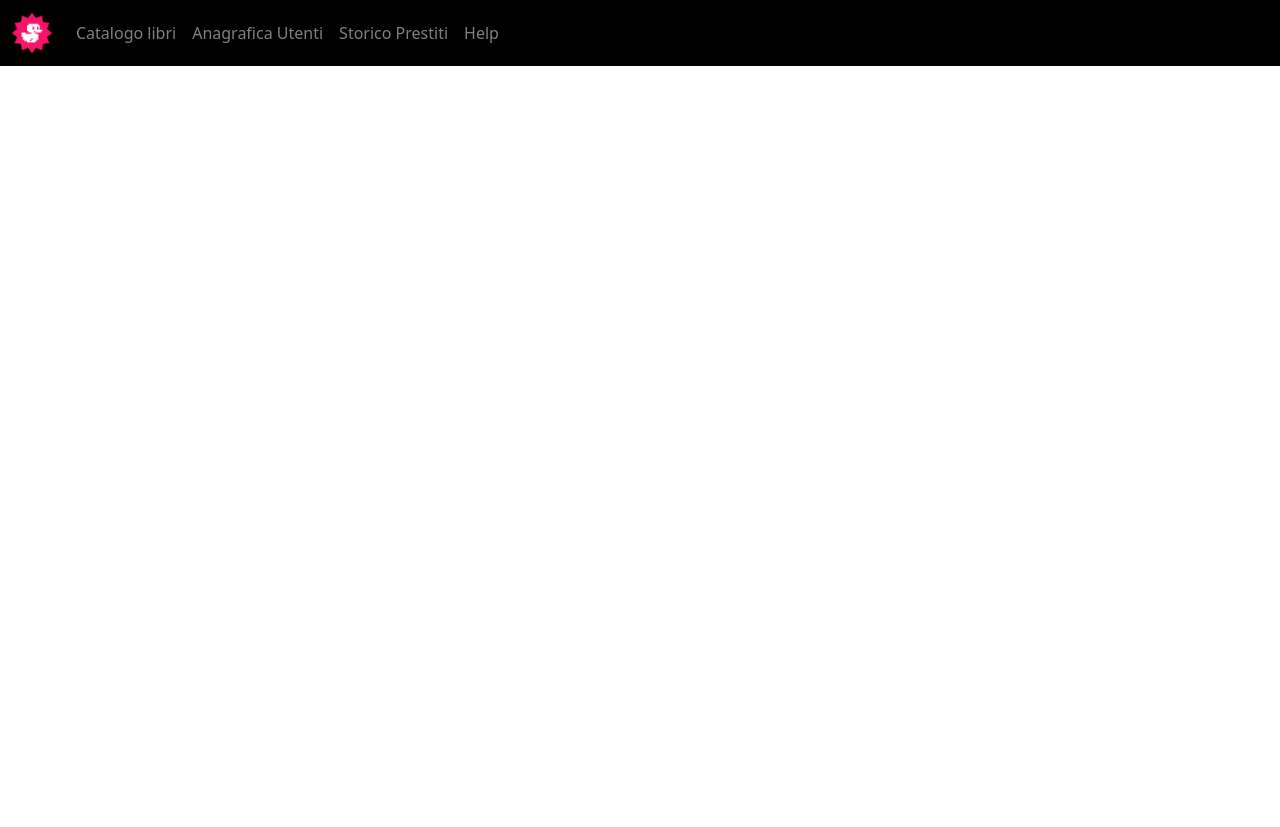
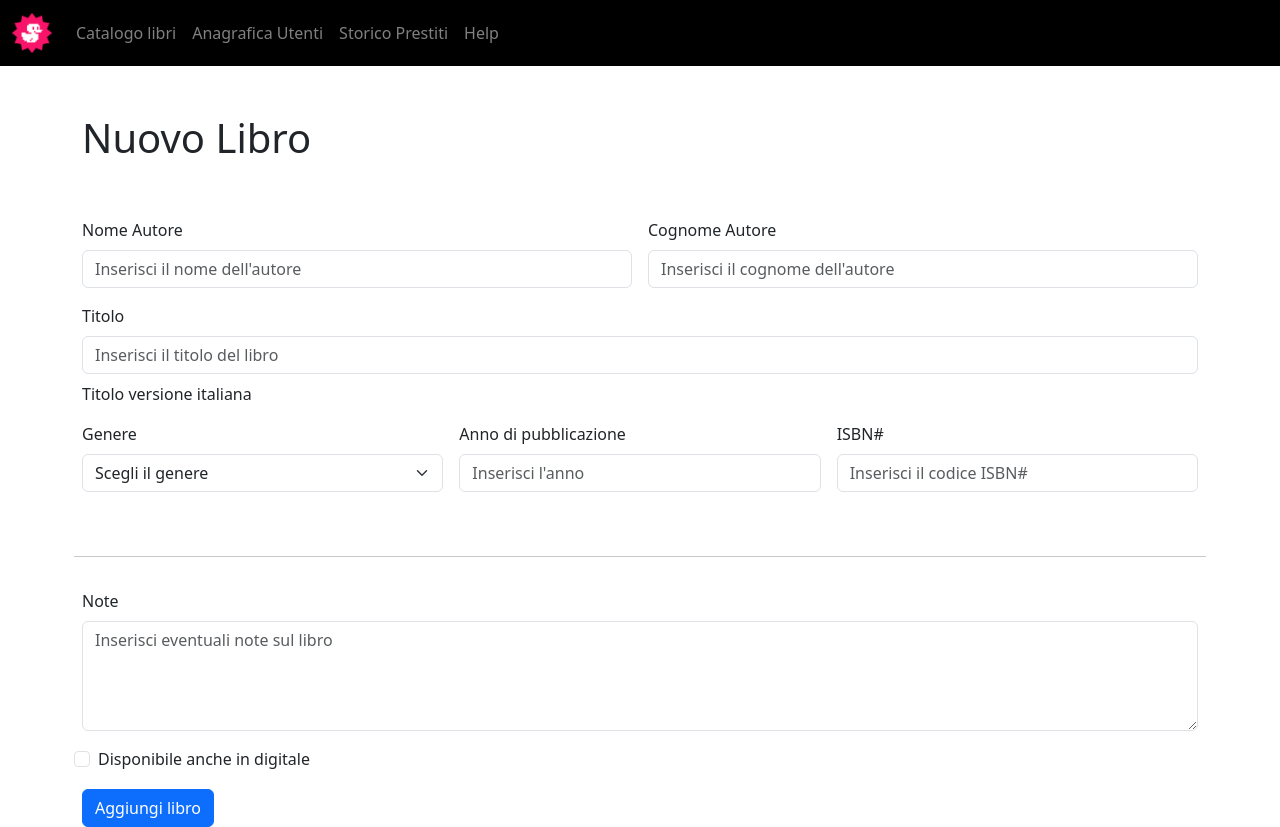
Before and after one commit to Strialuc/html-css-bootstrap-dashboard, a plain HTML site: page pages/nuovo-libro.html in a window 1280 px wide. Before the commit the page ends 800 px from the top, so only its background shows below. Drawn offline with nearby package versions, Linux system fonts and the light colour scheme.

Commit message:
esercizio completato

```diff
--- a/pages/nuovo-libro.html
+++ b/pages/nuovo-libro.html
@@ -17,7 +17,7 @@
 
 <body>
 
-      <header>
+    <header>
         <nav class="navbar navbar-expand-lg bg-black">
             <div class="container-fluid">
                 <a class="navbar-brand" href="../index.html">
@@ -49,6 +49,74 @@
 
     </header>
 
+    <main>
+        <div class="container pt-5">
+            <h1>Nuovo Libro</h1>
+            <form class="row pt-5 g-3">
+
+                <div class="col-md-6">
+                    <label for="nome-autore" class="form-label">Nome Autore</label>
+                    <input type="text" class="form-control" id="nome-autore"
+                        placeholder="Inserisci il nome dell'autore">
+                </div>
+
+                <div class="col-md-6">
+                    <label for="cognome-autore" class="form-label">Cognome Autore</label>
+                    <input type="text" class="form-control" id="cognome-autore"
+                        placeholder="Inserisci il cognome dell'autore">
+                </div>
+
+                <div class="col-12">
+                    <label for="Titolo" class="form-label">Titolo</label>
+                    <input type="text" class="form-control" id="Titolo" placeholder="Inserisci il titolo del libro">
+                    <div class="pt-2">Titolo versione italiana</div>
+                </div>
+
+                <div class="col-md-4">
+                    <label for="genere" class="form-label">Genere</label>
+                    <select id="genere" class="form-select">
+                        <option selected>Scegli il genere</option>
+                        <option>Horror</option>
+                        <option>Romantico</option>
+                    </select>
+                </div>
+
+                <div class="col-md-4">
+                    <label for="anno-pubblicazione" class="form-label">Anno di pubblicazione</label>
+                    <input type="text" class="form-control" id="anno-pubblicazione" placeholder="Inserisci l'anno">
+                </div>
+
+                <div class="col-md-4 pb-5">
+                    <label for="isbn" class="form-label">ISBN#</label>
+                    <input type="text" class="form-control" id="isbn" placeholder="Inserisci il codice ISBN#">
+                </div>
+
+                <hr>
+
+                <div class="col-12">
+                    <label for="Note" class="form-label">Note</label>
+                    <textarea class="form-control" id="Note" rows="4"
+                        placeholder="Inserisci eventuali note sul libro"></textarea>
+                </div>
+
+                <div class="form-check">
+                    <input class="form-check-input" type="checkbox" id="gridCheck">
+                    <label class="form-check-label" for="gridCheck">
+                        Disponibile anche in digitale
+                    </label>
+                </div>
+
+                <div class="col-12">
+                    <button type="submit" class="btn btn-primary">Aggiungi libro</button>
+                </div>
+
+
+
+            </form>
+        </div>
+
+
+    </main>
 
 
 
```
Also changed, not shown: img/desktop-new-book.png (added), img/mobile-new-book.png (added).
